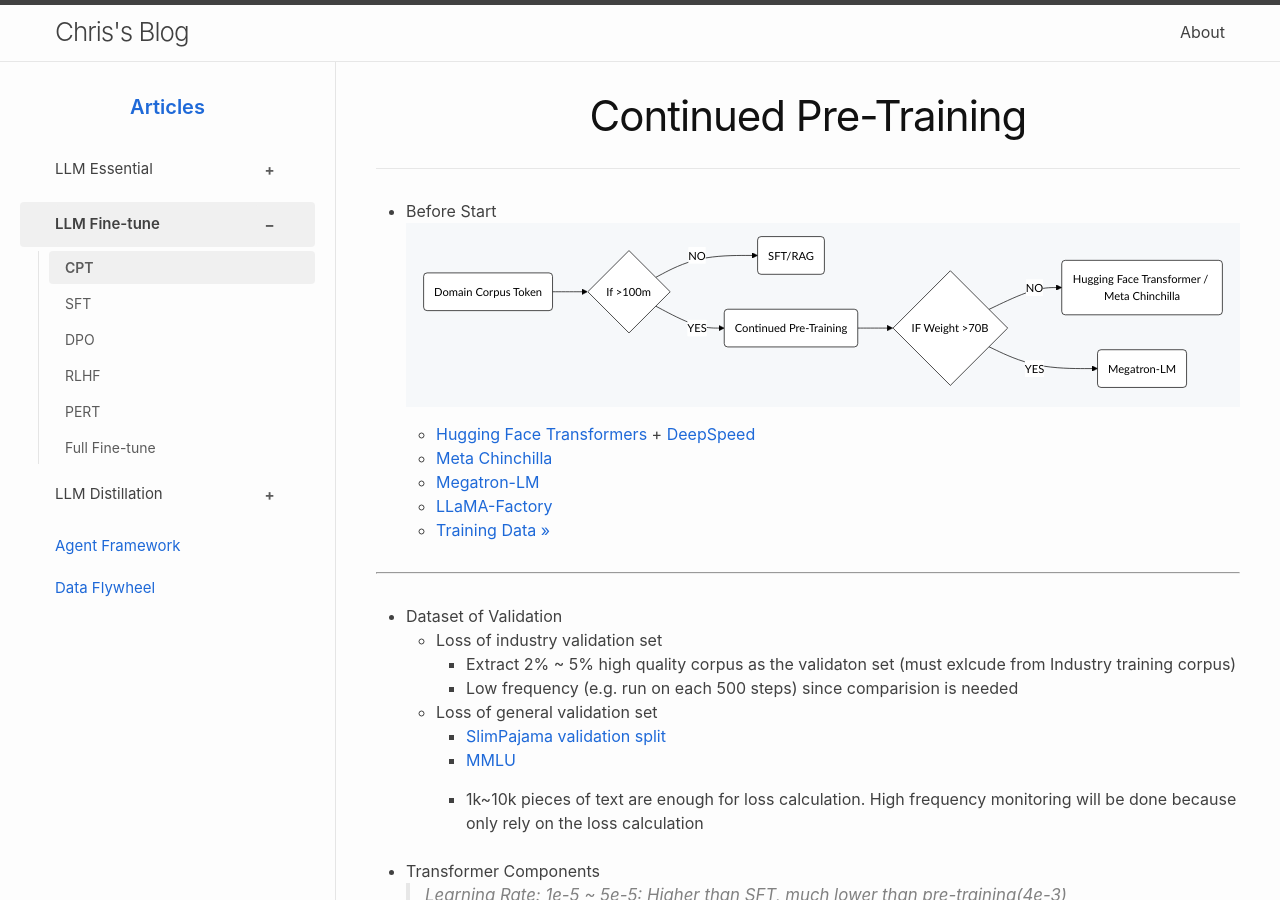
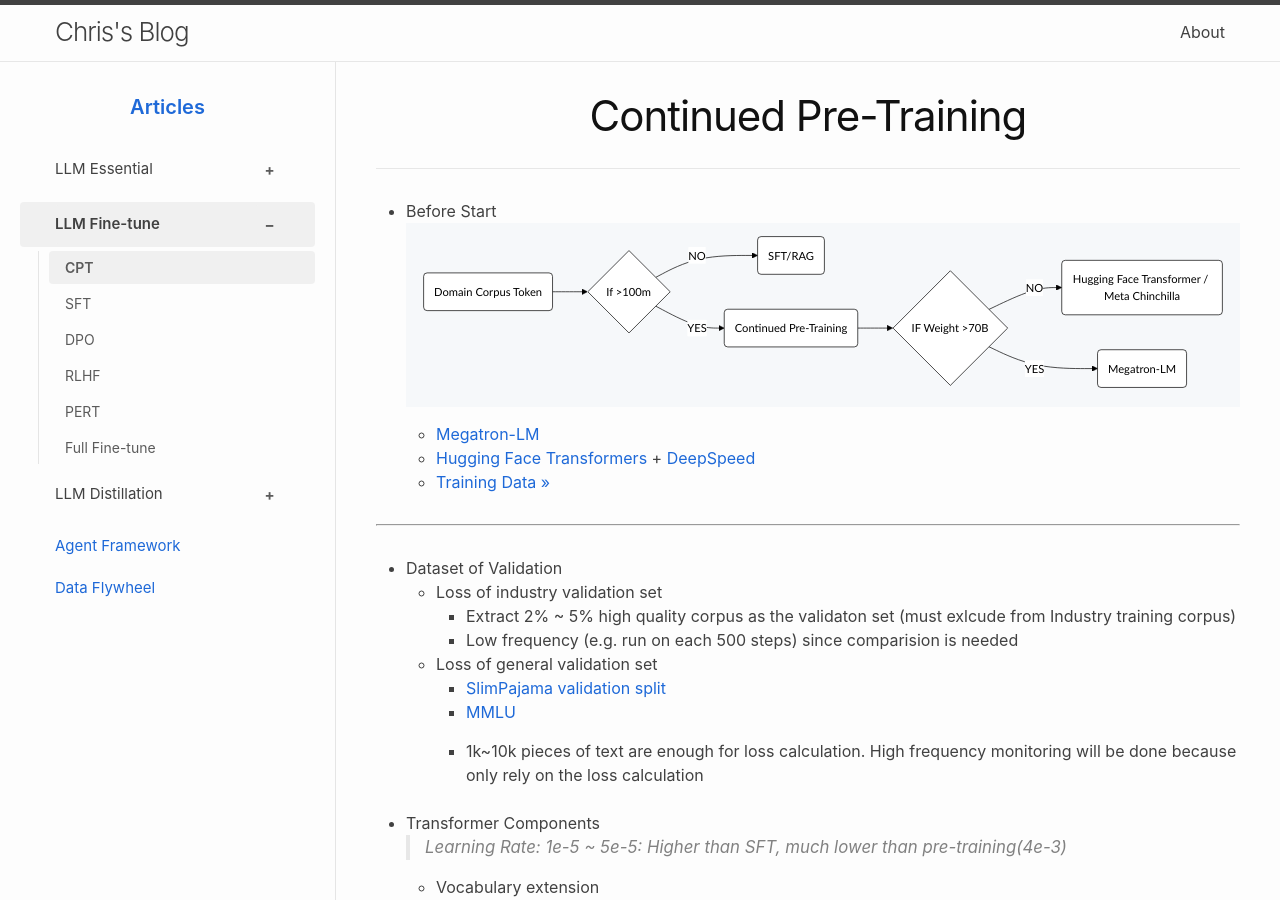
Before and after one commit to ChrisZhu2050/chriszhu2050.github.io, a Jekyll site: the page built from docs/llm-fine-tune-cpt.md, in a window 1280 px wide and 900 px high. Built offline with Jekyll 4.4.1, drawn with Linux system fonts in a browser that asks for light colours; nearby versions of some CDN libraries.

Commit message:
Update llm-fine-tune-cpt.md

````diff
--- a/docs/llm-fine-tune-cpt.md
+++ b/docs/llm-fine-tune-cpt.md
@@ -13,11 +13,8 @@ title: "Continued Pre-Training"
                 F--YES-->H(Megatron-LM)
 
     ```
-
+    - [Megatron-LM](#https://github.com/nvidia/megatron-lm)
     - [Hugging Face Transformers](#https://huggingface.co/docs/transformers/en/index) + [DeepSpeed](https://github.com/deepspeedai/DeepSpeed)
-    - [Meta Chinchilla](metachinchilla.com)
-    - [Megatron-LM](#https://github.com/nvidia/megatron-lm)
-    - [LLaMA-Factory](https://github.com/hiyouga/LLaMAFactory)
     - [Training Data >>](/docs/llm-essential-training-data/#training-data-cpt)
 
 ---
@@ -54,6 +51,7 @@ title: "Continued Pre-Training"
 e.g. 8B base model need 160B tokens industry data
 
 <br>
+
 - Deployment
     - vLLM
 
````
